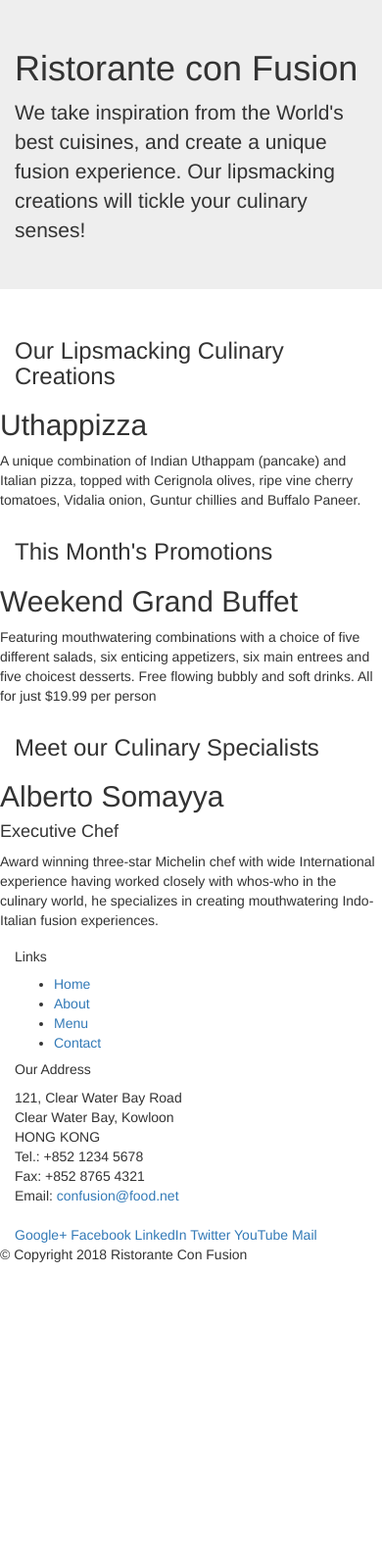
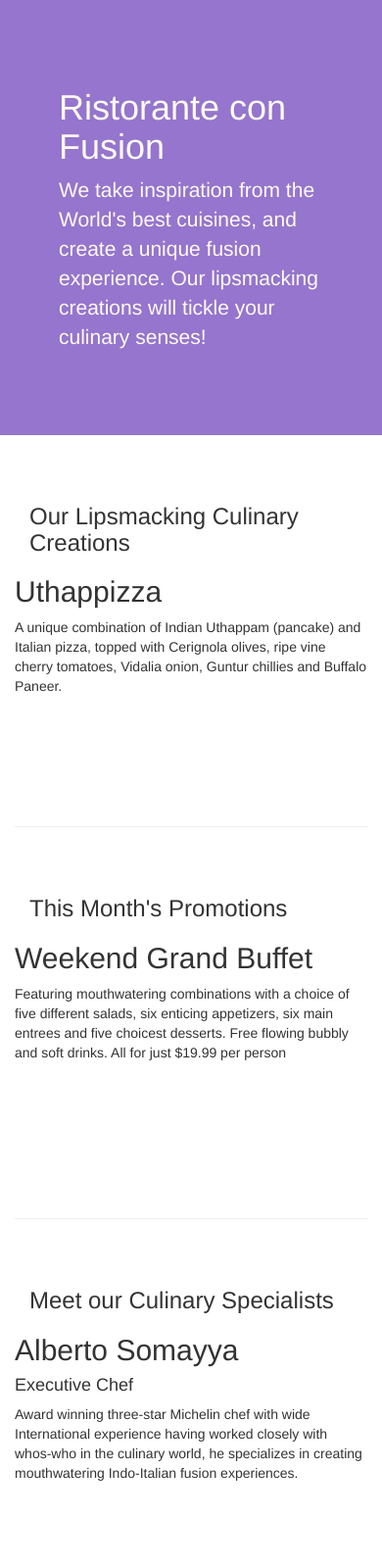
Before and after one commit to RahulBissa/Bootsrap, a plain HTML site: page index.html in a window 390 px wide. Shown: the top 1600 px of the page at 98% size. Before the commit the page ends 1300 px from the top, so only its background shows below. Drawn offline with nearby package versions, Linux system fonts and the light colour scheme.

Commit message:
Styling responsive bootsrap

```diff
--- /dev/null
+++ b/css/styles.css
@@ -0,0 +1,30 @@
+.row-header {
+    margin: 0px;
+    padding: 0px;
+}
+
+.row-content {
+    margin: 0px auto;
+    padding: 50px 0px 50px 0px;
+    border-bottom: 1px ridge;
+    min-height: 400px;
+}
+
+.footer {
+    background-color: #d1c4e9;
+    margin: 0px auto ;
+    padding: 20px 0px 20px 0px;
+}
+
+.jumbotron {
+    padding: 70px 30px 70px 30px;
+    margin: 0px auto;
+    background: #9575cd;
+    color: floralwhite;
+}
+
+.address {
+    font-size: 80%;
+    margin: 0px;
+    color: #0f0f0f;
+}
--- a/index.html
+++ b/index.html
@@ -9,6 +9,7 @@
 
     <!-- Bootstrap CSS -->
     <link rel="stylesheet" href="node_modules/bootstrap/dist/css/bootstrap.min.css">
+    <link rel="stylesheet" href="css/styles.css">
     <title>Ristorante Con Fusion</title>
 </head>
 
@@ -16,7 +17,7 @@
 
     <header class="jumbotron">
         <div class="container">
-            <div class="row">
+            <div class="row row-header">
                 <div class="col-12 col-sm-6">
                     <h1>Ristorante con Fusion</h1>
                     <p>We take inspiration from the World's best cuisines, and create a unique fusion experience. Our lipsmacking creations will tickle your culinary senses!</p>
@@ -28,7 +29,7 @@
     </header>
 
     <div class="container">
-        <div class="row">
+        <div class="row row-content align-items-center">
             <div class="col-12 col-sm-4 orer-sm-last col-md-3">
                 <h3>Our Lipsmacking Culinary Creations</h3>
             </div>
@@ -39,7 +40,7 @@
         </div>
 
 
-        <div  class="row">
+        <div  class="row row-content align-items-center">
             <div class="col-12 col-sm-4 col-md-3">
                 <h3>This Month's Promotions</h3>
             </div>
@@ -49,7 +50,7 @@
             </div>
         </div>
 
-        <div  class="row">
+        <div  class="row row-content align-items-center">
             <div class="col-12 col-sm-4 oder-sm-last col-md-3">
                 <h3>Meet our Culinary Specialists</h3>
             </div>
@@ -61,12 +62,12 @@
         </div>
     </div>
 
-    <footer>
+    <footer class="footer">
         <div class="container">
             <div class="row">
                 <div class="col-4 offset-1 col-sm-2">
                     <h5>Links</h5>
-                    <ul>
+                    <ul class="list-unstyled">
                         <li><a href="#">Home</a></li>
                         <li><a href="#">About</a></li>
                         <li><a href="#">Menu</a></li>
@@ -84,8 +85,8 @@
 		              Email: <a href="mailto:confusion@food.net">confusion@food.net</a>
 		           </address>
                 </div>
-                <div class="col-12 col-sm-4">
-                    <div>
+                <div class="col-12 col-sm-4 align-self-center">
+                    <div class="text-center">
                         <a href="http://google.com/+">Google+</a>
                         <a href="http://www.facebook.com/profile.php?id=">Facebook</a>
                         <a href="http://www.linkedin.com/in/">LinkedIn</a>
@@ -95,7 +96,7 @@
                     </div>
                 </div>
            </div>
-           <div  class="row">
+           <div  class="row justify-content-center">
                 <div class="col-auto">
                     <p>© Copyright 2018 Ristorante Con Fusion</p>
                 </div>
```
